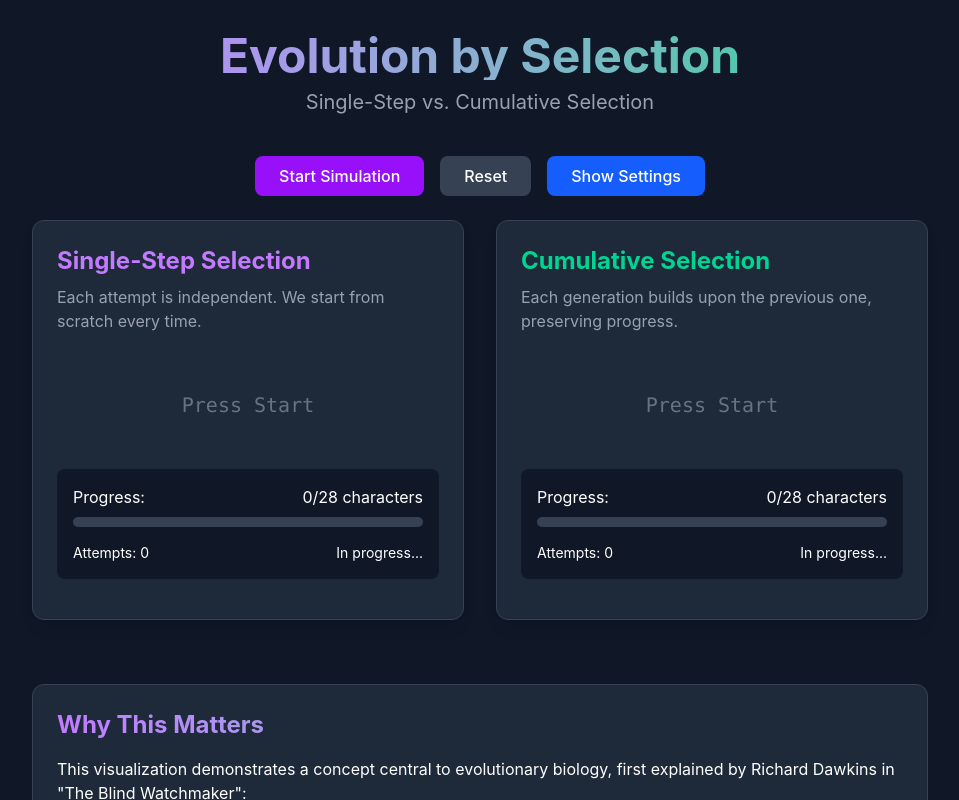
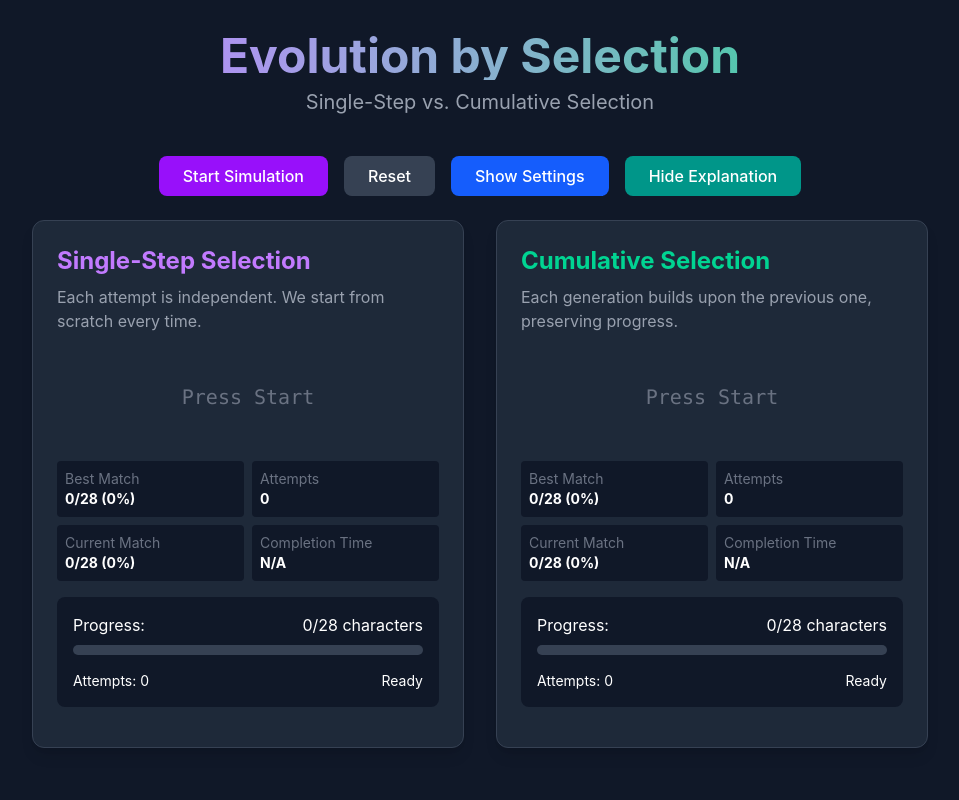
Before and after one commit to chhoumann/evol-viz, a React (Vite) app: page / in a window 1280 px wide. Shown: the top 800 px of the page, without its empty margins (160-1119 px from the left). Built offline with nearby package versions, Linux system fonts and the light colour scheme.

Commit message:
Add simulation stats, fitness graphs, and animation controls

```diff
--- a/src/routes/index.tsx
+++ b/src/routes/index.tsx
@@ -22,6 +22,8 @@ function SelectionVisualization() {
 		populationSize: DEFAULT_POPULATION_SIZE,
 		updateSpeed: DEFAULT_UPDATE_SPEED,
 		showSettings: false,
+		showExplanation: true,
+		isPaused: false,
 	});
 
 	// Simulation state
@@ -31,6 +33,10 @@ function SelectionVisualization() {
 		matchCount: 0,
 		running: false,
 		complete: false,
+		bestMatch: 0,
+		fitnessHistory: [0],
+		startTime: 0,
+		completionTime: 0,
 	});
 
 	const [cumulative, setCumulative] = useState({
@@ -39,6 +45,10 @@ function SelectionVisualization() {
 		matchCount: 0,
 		running: false,
 		complete: false,
+		bestMatch: 0,
+		fitnessHistory: [0],
+		startTime: 0,
+		completionTime: 0,
 	});
 
 	// Generate a random string of the same length as the target
@@ -62,6 +72,22 @@ function SelectionVisualization() {
 		}));
 	};
 
+	// Toggle explanation section
+	const toggleExplanation = () => {
+		setSettings(prev => ({
+			...prev,
+			showExplanation: !prev.showExplanation
+		}));
+	};
+
+	// Toggle pause/resume
+	const togglePause = () => {
+		setSettings(prev => ({
+			...prev,
+			isPaused: !prev.isPaused
+		}));
+	};
+
 	// Handle settings input changes
 	const handleSettingChange = (e: React.ChangeEvent<HTMLInputElement>) => {
 		const { name, value, type } = e.target;
@@ -73,27 +99,54 @@ function SelectionVisualization() {
 
 	// Single-step selection
 	useEffect(() => {
-		if (!singleStep.running || singleStep.complete) return;
+		if (!singleStep.running || singleStep.complete || settings.isPaused) return;
 
 		const timer = setTimeout(() => {
 			const randomString = generateRandomString();
 			const matches = countMatches(randomString);
+			const isComplete = randomString === settings.targetSentence;
 
-			setSingleStep((prev) => ({
+			// Record completion time when complete
+			const completionTime = isComplete && !singleStep.complete
+				? performance.now() - singleStep.startTime
+				: singleStep.completionTime;
+
+			setSingleStep((prev) => {
+				// Update best match if current is better
+				const bestMatch = Math.max(prev.bestMatch, matches);
+
+				// Add current fitness to history (for graphing)
+				const fitnessHistory = [...prev.fitnessHistory];
+				if (fitnessHistory.length <= prev.attempts + 1) {
+					fitnessHistory.push(matches);
+				}
+
+				return {
 					...prev,
 					currentAttempt: randomString,
 					attempts: prev.attempts + 1,
 					matchCount: matches,
-				complete: randomString === settings.targetSentence,
-			}));
+					bestMatch,
+					fitnessHistory,
+					complete: isComplete,
+					completionTime,
+				};
+			});
 		}, settings.updateSpeed);
 
 		return () => clearTimeout(timer);
-	}, [singleStep.running, singleStep.attempts, singleStep.complete, settings.targetSentence, settings.updateSpeed]);
+	}, [
+		singleStep.running,
+		singleStep.attempts,
+		singleStep.complete,
+		settings.targetSentence,
+		settings.updateSpeed,
+		settings.isPaused
+	]);
 
 	// Cumulative selection
 	useEffect(() => {
-		if (!cumulative.running || cumulative.complete) return;
+		if (!cumulative.running || cumulative.complete || settings.isPaused) return;
 
 		const timer = setTimeout(() => {
 			let currentString = cumulative.currentAttempt || generateRandomString();
@@ -125,13 +178,33 @@ function SelectionVisualization() {
 				}
 			}
 
-			setCumulative((prev) => ({
+			const isComplete = bestString === settings.targetSentence;
+			// Record completion time when complete
+			const completionTime = isComplete && !cumulative.complete
+				? performance.now() - cumulative.startTime
+				: cumulative.completionTime;
+
+			setCumulative((prev) => {
+				// Update best match if current is better
+				const bestMatch = Math.max(prev.bestMatch, bestMatches);
+
+				// Add current fitness to history (for graphing)
+				const fitnessHistory = [...prev.fitnessHistory];
+				if (fitnessHistory.length <= prev.attempts + 1) {
+					fitnessHistory.push(bestMatches);
+				}
+
+				return {
 					...prev,
 					currentAttempt: bestString,
 					attempts: prev.attempts + 1,
 					matchCount: bestMatches,
-				complete: bestString === settings.targetSentence,
-			}));
+					bestMatch,
+					fitnessHistory,
+					complete: isComplete,
+					completionTime,
+				};
+			});
 		}, settings.updateSpeed);
 
 		return () => clearTimeout(timer);
@@ -144,24 +217,41 @@ function SelectionVisualization() {
 		settings.mutationRate,
 		settings.incorrectMutationRate,
 		settings.populationSize,
-		settings.updateSpeed
+		settings.updateSpeed,
+		settings.isPaused
 	]);
 
 	const startSimulation = () => {
+		const now = performance.now();
+
+		// Reset pause state when starting
+		setSettings(prev => ({
+			...prev,
+			isPaused: false
+		}));
+
 		setSingleStep({
 			currentAttempt: generateRandomString(),
 			attempts: 0,
 			matchCount: 0,
+			bestMatch: 0,
+			fitnessHistory: [0],
 			running: true,
 			complete: false,
+			startTime: now,
+			completionTime: 0,
 		});
 
 		setCumulative({
 			currentAttempt: generateRandomString(),
 			attempts: 0,
 			matchCount: 0,
+			bestMatch: 0,
+			fitnessHistory: [0],
 			running: true,
 			complete: false,
+			startTime: now,
+			completionTime: 0,
 		});
 	};
 
@@ -170,16 +260,24 @@ function SelectionVisualization() {
 			currentAttempt: "",
 			attempts: 0,
 			matchCount: 0,
+			bestMatch: 0,
+			fitnessHistory: [0],
 			running: false,
 			complete: false,
+			startTime: 0,
+			completionTime: 0,
 		});
 
 		setCumulative({
 			currentAttempt: "",
 			attempts: 0,
 			matchCount: 0,
+			bestMatch: 0,
+			fitnessHistory: [0],
 			running: false,
 			complete: false,
+			startTime: 0,
+			completionTime: 0,
 		});
 	};
 
@@ -199,6 +297,52 @@ function SelectionVisualization() {
 		));
 	};
 
+	// Format time in a readable way
+	const formatTime = (timeMs: number): string => {
+		if (timeMs === 0) return "N/A";
+		if (timeMs < 1000) return `${timeMs.toFixed(0)}ms`;
+		return `${(timeMs / 1000).toFixed(1)}s`;
+	};
+
+	// Render simple fitness history line graph
+	const renderFitnessGraph = (fitnessHistory: number[], color: string, height: number = 60) => {
+		if (fitnessHistory.length <= 1) return null;
+
+		const maxFitness = settings.targetSentence.length;
+		const points = fitnessHistory.map((fitness, index) => {
+			// Scale to fit the graph space
+			const x = (index / (fitnessHistory.length - 1)) * 100;
+			const y = ((maxFitness - fitness) / maxFitness) * height;
+			return `${x},${y}`;
+		}).join(' ');
+
+		return (
+			<div className="relative w-full" style={{ height: `${height}px` }}>
+				<svg className="absolute inset-0 w-full h-full" viewBox={`0 0 100 ${height}`} preserveAspectRatio="none">
+					<polyline
+						points={points}
+						fill="none"
+						stroke={color}
+						strokeWidth="2"
+						vectorEffect="non-scaling-stroke"
+					/>
+				</svg>
+
+				{/* Target line */}
+				<div
+					className="absolute border-t border-gray-600 w-full border-dashed"
+					style={{ top: "0px" }}
+				></div>
+
+				{/* Zero line */}
+				<div
+					className="absolute border-t border-gray-600 w-full"
+					style={{ bottom: "0px" }}
+				></div>
+			</div>
+		);
+	};
+
 	return (
 		<div className="min-h-screen bg-gray-900 text-white p-8">
 			<div className="max-w-4xl mx-auto">
@@ -209,25 +353,43 @@ function SelectionVisualization() {
 					Single-Step vs. Cumulative Selection
 				</h2>
 
-				<div className="flex justify-center gap-4 mb-6">
+				<div className="flex flex-wrap justify-center gap-4 mb-6">
 					<button
 						onClick={startSimulation}
-						disabled={singleStep.running || cumulative.running}
+						disabled={(singleStep.running || cumulative.running) && !settings.isPaused}
 						className="bg-purple-600 hover:bg-purple-700 px-6 py-2 rounded-lg font-medium disabled:opacity-50 transition-colors duration-300"
 					>
-						Start Simulation
+						{(singleStep.running || cumulative.running) && settings.isPaused ? "Resume" : "Start Simulation"}
 					</button>
+
+					{(singleStep.running || cumulative.running) && (
+						<button
+							onClick={togglePause}
+							className="bg-amber-600 hover:bg-amber-700 px-6 py-2 rounded-lg font-medium transition-colors duration-300"
+						>
+							{settings.isPaused ? "Resume" : "Pause"}
+						</button>
+					)}
+
 					<button
 						onClick={resetSimulation}
 						className="bg-gray-700 hover:bg-gray-800 px-6 py-2 rounded-lg font-medium transition-colors duration-300"
 					>
 						Reset
 					</button>
+
 					<button
 						onClick={toggleSettings}
 						className="bg-blue-600 hover:bg-blue-700 px-6 py-2 rounded-lg font-medium transition-colors duration-300"
 					>
 						{settings.showSettings ? "Hide Settings" : "Show Settings"}
+					</button>
+
+					<button
+						onClick={toggleExplanation}
+						className="bg-teal-600 hover:bg-teal-700 px-6 py-2 rounded-lg font-medium transition-colors duration-300"
+					>
+						{settings.showExplanation ? "Hide Explanation" : "Show Explanation"}
 					</button>
 				</div>
 
@@ -339,7 +501,7 @@ function SelectionVisualization() {
 						<h3 className="text-2xl font-bold mb-2 text-purple-400">
 							Single-Step Selection
 						</h3>
-						<p className="text-gray-400 mb-6">
+						<p className="text-gray-400 mb-4">
 							Each attempt is independent. We start from scratch every time.
 						</p>
 
@@ -353,6 +515,31 @@ function SelectionVisualization() {
 							</p>
 						</div>
 
+						{/* Stats Grid */}
+						<div className="grid grid-cols-2 gap-2 mb-4 text-sm">
+							<div className="bg-gray-900 p-2 rounded">
+								<div className="text-gray-500">Best Match</div>
+								<div className="font-bold">
+									{singleStep.bestMatch}/{settings.targetSentence.length} ({Math.round((singleStep.bestMatch / settings.targetSentence.length) * 100)}%)
+								</div>
+							</div>
+							<div className="bg-gray-900 p-2 rounded">
+								<div className="text-gray-500">Attempts</div>
+								<div className="font-bold">{singleStep.attempts.toLocaleString()}</div>
+							</div>
+							<div className="bg-gray-900 p-2 rounded">
+								<div className="text-gray-500">Current Match</div>
+								<div className="font-bold">
+									{singleStep.matchCount}/{settings.targetSentence.length} ({Math.round((singleStep.matchCount / settings.targetSentence.length) * 100)}%)
+								</div>
+							</div>
+							<div className="bg-gray-900 p-2 rounded">
+								<div className="text-gray-500">Completion Time</div>
+								<div className="font-bold">{formatTime(singleStep.completionTime)}</div>
+							</div>
+						</div>
+
+						{/* Progress bar */}
 						<div className="bg-gray-900 rounded-lg p-4 mb-4">
 							<div className="flex justify-between mb-2">
 								<span>Progress:</span>
@@ -373,12 +560,28 @@ function SelectionVisualization() {
 								<span>
 									{singleStep.complete ? (
 										<span className="text-emerald-400">Complete!</span>
+									) : settings.isPaused ? (
+										<span className="text-amber-400">Paused</span>
+									) : singleStep.running ? (
+										<span>In progress...</span>
 									) : (
-										<span>In progress...</span>
+										<span>Ready</span>
 									)}
 								</span>
 							</div>
 						</div>
+
+						{/* Fitness history graph */}
+						{singleStep.fitnessHistory.length > 1 && (
+							<div className="bg-gray-900 rounded-lg p-4">
+								<div className="text-sm font-medium mb-2">Fitness Over Time</div>
+								{renderFitnessGraph(singleStep.fitnessHistory, "#9f7aea")}
+								<div className="flex justify-between text-xs text-gray-500 mt-1">
+									<span>Start</span>
+									<span>Attempts</span>
+								</div>
+							</div>
+						)}
 					</div>
 
 					{/* Cumulative selection */}
@@ -386,7 +589,7 @@ function SelectionVisualization() {
 						<h3 className="text-2xl font-bold mb-2 text-emerald-400">
 							Cumulative Selection
 						</h3>
-						<p className="text-gray-400 mb-6">
+						<p className="text-gray-400 mb-4">
 							Each generation builds upon the previous one, preserving progress.
 						</p>
 
@@ -400,6 +603,31 @@ function SelectionVisualization() {
 							</p>
 						</div>
 
+						{/* Stats Grid */}
+						<div className="grid grid-cols-2 gap-2 mb-4 text-sm">
+							<div className="bg-gray-900 p-2 rounded">
+								<div className="text-gray-500">Best Match</div>
+								<div className="font-bold">
+									{cumulative.bestMatch}/{settings.targetSentence.length} ({Math.round((cumulative.bestMatch / settings.targetSentence.length) * 100)}%)
+								</div>
+							</div>
+							<div className="bg-gray-900 p-2 rounded">
+								<div className="text-gray-500">Attempts</div>
+								<div className="font-bold">{cumulative.attempts.toLocaleString()}</div>
+							</div>
+							<div className="bg-gray-900 p-2 rounded">
+								<div className="text-gray-500">Current Match</div>
+								<div className="font-bold">
+									{cumulative.matchCount}/{settings.targetSentence.length} ({Math.round((cumulative.matchCount / settings.targetSentence.length) * 100)}%)
+								</div>
+							</div>
+							<div className="bg-gray-900 p-2 rounded">
+								<div className="text-gray-500">Completion Time</div>
+								<div className="font-bold">{formatTime(cumulative.completionTime)}</div>
+							</div>
+						</div>
+
+						{/* Progress bar */}
 						<div className="bg-gray-900 rounded-lg p-4 mb-4">
 							<div className="flex justify-between mb-2">
 								<span>Progress:</span>
@@ -420,15 +648,32 @@ function SelectionVisualization() {
 								<span>
 									{cumulative.complete ? (
 										<span className="text-emerald-400">Complete!</span>
+									) : settings.isPaused ? (
+										<span className="text-amber-400">Paused</span>
+									) : cumulative.running ? (
+										<span>In progress...</span>
 									) : (
-										<span>In progress...</span>
+										<span>Ready</span>
 									)}
 								</span>
 							</div>
 						</div>
+
+						{/* Fitness history graph */}
+						{cumulative.fitnessHistory.length > 1 && (
+							<div className="bg-gray-900 rounded-lg p-4">
+								<div className="text-sm font-medium mb-2">Fitness Over Time</div>
+								{renderFitnessGraph(cumulative.fitnessHistory, "#10b981")}
+								<div className="flex justify-between text-xs text-gray-500 mt-1">
+									<span>Start</span>
+									<span>Attempts</span>
+								</div>
+							</div>
+						)}
 					</div>
 				</div>
 
+				{settings.showExplanation && (
 					<div className="mt-16 bg-gray-800 rounded-xl p-6 border border-gray-700">
 						<h3 className="text-2xl font-bold mb-4 bg-gradient-to-r from-purple-400 to-emerald-400 bg-clip-text text-transparent">
 							Why This Matters
@@ -458,6 +703,7 @@ function SelectionVisualization() {
 						the complexity we see in living organisms.
 					</p>
 				</div>
+			)}
 			</div>
 		</div>
 	);
```
Lines whose indentation alone changed are shown as unchanged.
